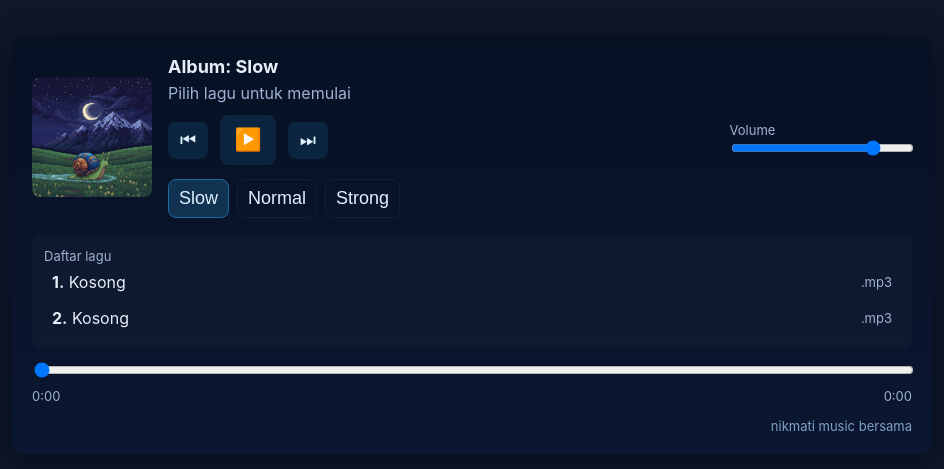
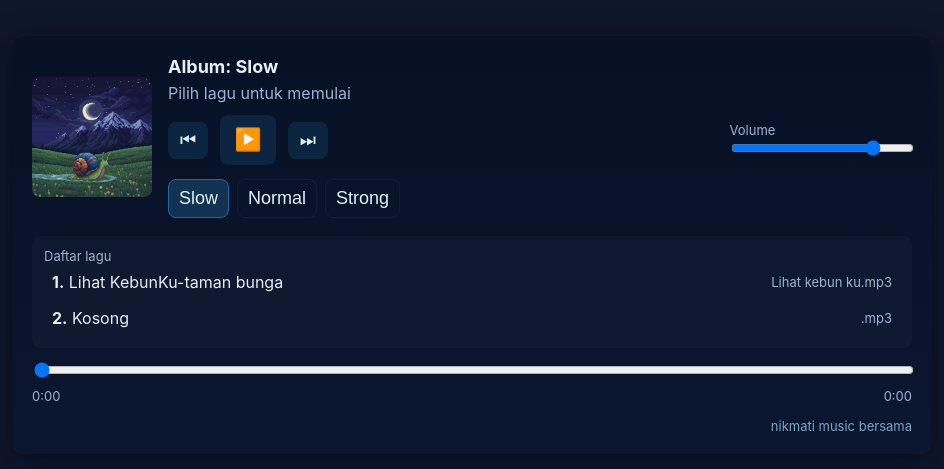
Before and after one commit to CashOrDuel/music, a plain HTML site: page index.html in a window 1280 px wide. Shown: the part 175-644 px from the top of the page, without its empty margins (168-1112 px from the left). Drawn offline with Linux system fonts and the light colour scheme.

Commit message:
Update index.html

```diff
--- a/index.html
+++ b/index.html
@@ -79,7 +79,7 @@
         title: 'Slow',
         cover: 'assets/slow/cover.png',
         tracks: [
-          {src:'assets/slow/.mp3', title:'Kosong'},
+          {src:'assets/slow/Lihat kebun ku.mp3', title:'Lihat KebunKu-taman bunga'},
           {src:'assets/slow/.mp3', title:'Kosong'}
         ]
       },
@@ -233,4 +233,5 @@
     selectAlbum('slow');
   </script>
 </body>
+
 </html>
```
